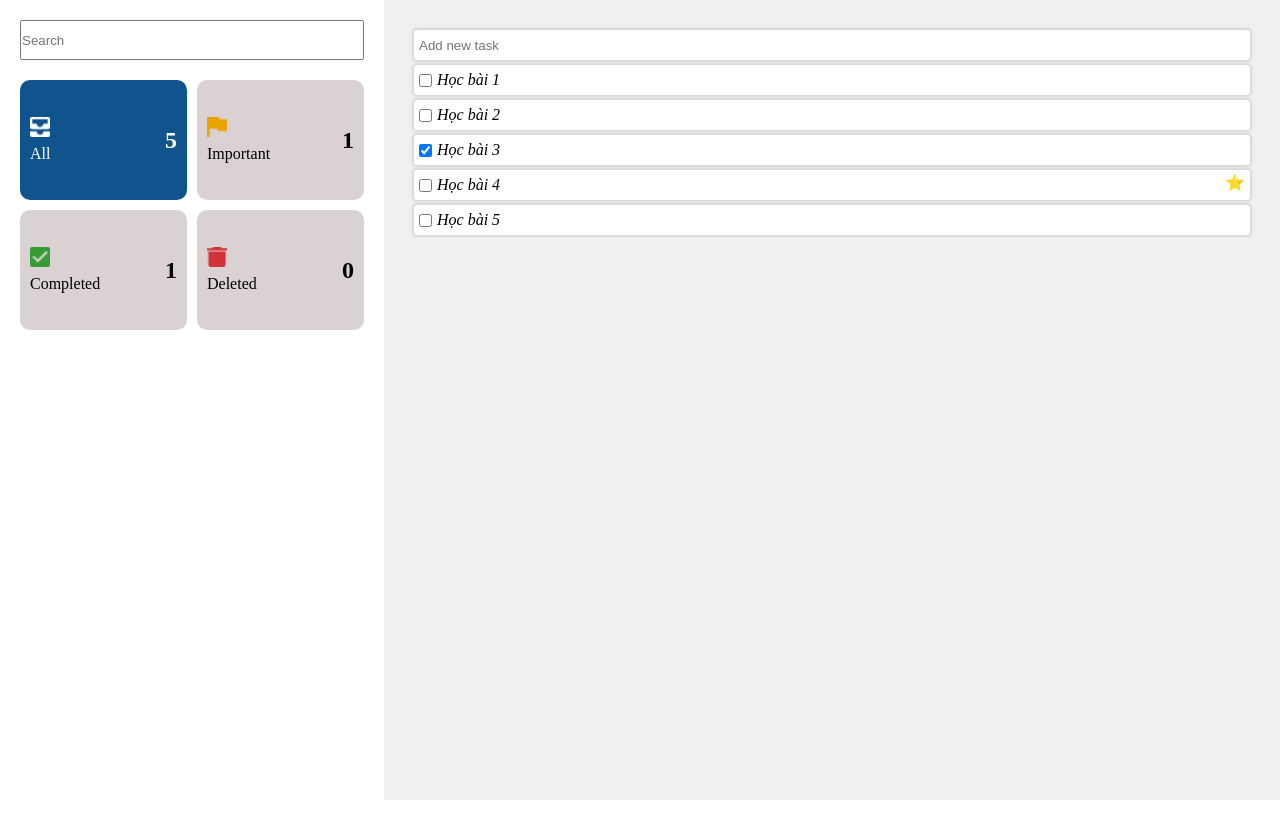
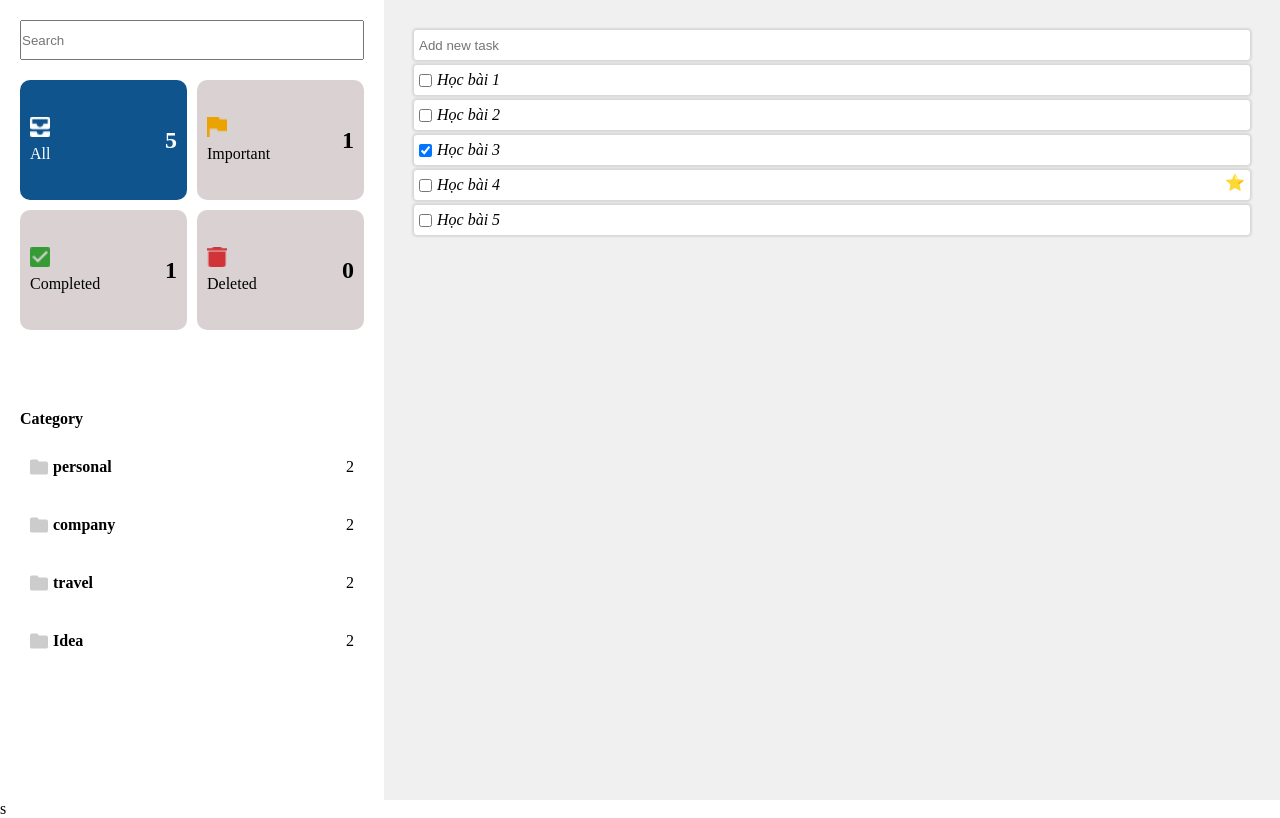
Before and after one commit to anhhuy2110/todo-App, a React (Vite) app: page / in a window 1280 px wide. Built offline with nearby package versions, Linux system fonts and the light colour scheme.

Commit message:
Handle filter for category

```diff
--- a/src/App.css
+++ b/src/App.css
@@ -47,6 +47,6 @@
 
 .left-sidebar {
   width: 30%;
+  height: 100vh;
   padding: 20px;
-
 }
--- a/src/App.jsx
+++ b/src/App.jsx
@@ -2,7 +2,8 @@ import "./App.css";
 import Todoitem from "./components/Todoitem";
 import Sidebar from "./components/Sidebar";
 import FilterPanel from "./components/FilterPanel";
-import { useMemo, useRef, useState } from "react";
+import { useContext, useMemo, useRef, useState } from "react";
+import { AppContext } from "./context/AppProvider";
 
 function App() {
   const [todoList, setTodoList] = useState([
@@ -12,6 +13,7 @@ function App() {
       isImportant: false,
       isCompleted: false,
       isDeleted: false,
+      category: "personal",
     },
     {
       id: 2,
@@ -19,6 +21,7 @@ function App() {
       isImportant: false,
       isCompleted: false,
       isDeleted: false,
+      category: "personal",
     },
     {
       id: 3,
@@ -26,6 +29,7 @@ function App() {
       isImportant: false,
       isCompleted: true,
       isDeleted: false,
+      category: "personal",
     },
     {
       id: 4,
@@ -33,6 +37,7 @@ function App() {
       isImportant: true,
       isCompleted: false,
       isDeleted: false,
+      category: "company",
     },
     {
       id: 5,
@@ -40,6 +45,7 @@ function App() {
       isImportant: false,
       isCompleted: false,
       isDeleted: false,
+      category: "personal",
     },
   ]);
 
@@ -51,9 +57,13 @@ function App() {
 
   const [searchText, setSearchText] = useState('');
 
+  const { selectCategoryId } = useContext(AppContext);
+
   const inputRef = useRef();
 
   // console.log({inputRef});
+
+  console.log(selectCategoryId);
 
   const activeTodoItem = todoList.find((todo) => todo.id === activeTodoItemId);
 
@@ -82,8 +92,15 @@ function App() {
 
   const FilterTodos = useMemo(() => {
     return todoList.filter((todo) => {
-      if(!todo.name.includes(searchText))
+
+      if(!todo.name.includes(searchText)){
         return false;
+      }
+
+      if( selectCategoryId && todo.category !== selectCategoryId) {
+        return false;
+      }
+
       switch (selectedFilterId) {
         case "all":
           return true;
@@ -96,8 +113,10 @@ function App() {
         default:
           return true;
       }
+
     });
-  }, [todoList, selectedFilterId, searchText]).map((todo) => {
+
+  }, [todoList, selectedFilterId, searchText, selectCategoryId]).map((todo) => {
     return (
       <Todoitem
         id={todo.id}
@@ -105,6 +124,7 @@ function App() {
         key={todo.id}
         isImportant={todo.isImportant}
         isCompleted={todo.isCompleted}
+        category={todo.category}
         handleCheckbox={handleCheckbox}
         handleShowSidebar={handleShowSidebar}
       />
--- /dev/null
+++ b/src/components/CategoryList.css
@@ -0,0 +1,40 @@
+*{
+    box-sizing: border-box;
+}
+
+.category-list {
+    margin-top: 300px;
+}
+
+.category-list .category-title {
+    font-weight: 600;
+    color: aliceblues;
+}
+
+.category-item {
+    display: flex;
+    justify-content: space-between;
+    margin-top: 20px;
+    padding: 10px;
+}
+
+.category-item .name-item {
+    display: flex;
+    justify-items: center;
+    align-content: center;
+
+}
+
+.category-item img {
+    position: relative;
+    margin-right: 5px;
+}
+
+.category-item  .name-item  p{
+    font-weight: 600;
+}
+
+.category-list .selected {
+    background-color: #0F548C;
+    color: white;
+}
--- /dev/null
+++ b/src/components/CategoryList.jsx
@@ -0,0 +1,38 @@
+import React, { useContext } from 'react'
+import './CategoryList.css';
+import { CATEGORY_ITEMS } from './constants';
+import { AppContext } from '../context/AppProvider';
+
+const CategoryList = () => {
+
+  const {selectCategoryId, setSelectCategoryId} =  useContext(AppContext);
+
+  return (
+    <div className='category-list'>
+      <p className='category-title'>Category</p>
+      {CATEGORY_ITEMS.map((category) => {
+        return (
+          <div
+            className={`category-item
+             ${
+                category.id === selectCategoryId ? "selected" : ""
+              }
+            `}
+            key={category.id}
+            onClick={() => {
+              setSelectCategoryId(category.id);
+            }}
+          >
+            <div className="name-item">
+                <img src="./public/folder.svg" alt="folder" />
+                <p>{category.label}</p>
+            </div>
+            <div className="category-item--count">2</div>
+          </div>
+        )
+      })}
+    </div>
+  )
+}
+
+export default CategoryList;
--- a/src/components/FilterPanel.css
+++ b/src/components/FilterPanel.css
@@ -3,7 +3,8 @@
 }
 
 .filter-panel {
-  display: grid;
+  display: flex;
+  flex-direction: column;
 }
 
 .filter-panel input {
--- a/src/components/FilterPanel.jsx
+++ b/src/components/FilterPanel.jsx
@@ -1,32 +1,9 @@
 import { useMemo } from "react";
 import "./FilterPanel.css";
+import CategoryList from "./CategoryList";
+import FilterPanelList from "./FilterPanelList";
 // import PropTypes from 'prop-types';
 
-const FILTER_ITEMS = [
-  {
-    id: "all",
-    label: "All",
-    iconPath: "./public/inbox.png",
-  },
-
-  {
-    id: "important",
-    label: "Important",
-    iconPath: "/public/flag.png",
-  },
-
-  {
-    id: "completed",
-    label: "Completed",
-    iconPath: "./public/check.png",
-  },
-
-  {
-    id: "deleted",
-    label: "Deleted",
-    iconPath: "./public/delete.png",
-  },
-];
 
 const FilterPanel = ({ selectedFilterId, setSelectedFilterId, todoList, searchText, setSearchText}) => {
   // const [selectedFilterId, setSelectedFilterId] = useState("all");
@@ -46,7 +23,7 @@ const FilterPanel = ({ selectedFilterId, setSelectedFilterId, todoList, searchTe
     );
   }, [todoList]);
 
-  console.log(countByFilterType);
+  // console.log(countByFilterType);
 
   return (
     <div className="filter-panel">
@@ -59,35 +36,17 @@ const FilterPanel = ({ selectedFilterId, setSelectedFilterId, todoList, searchTe
           }}
           />
       </div>
-      <div className="filter-items">
-        {FILTER_ITEMS.map((filterItem) => {
-          return (
-            <div
-              key={filterItem.id}
-              className={`item
-              ${filterItem.id === selectedFilterId ? "selected" : ""}
-              `}
-              onClick={() => setSelectedFilterId(filterItem.id)}
-            >
-              <div className="item-name">
-                <div className="img">
-                  <img src={filterItem.iconPath} alt="All" />
-                </div>
-                <p>{filterItem.label}</p>
-              </div>
-              <strong>{countByFilterType[filterItem.id]}</strong>
-            </div>
-          );
-        })}
-      </div>
+
+      <FilterPanelList
+        selectedFilterId = {selectedFilterId}
+        setSelectedFilterId = {setSelectedFilterId}
+        countByFilterType = {countByFilterType}
+      />
+
+      <CategoryList />
+
     </div>
   );
 };
 
-// FilterPanel.prototype = {
-//   selectedFilterId: PropTypes.string,
-//   setSelectedFilterId: PropTypes.func,
-//   todoList: PropTypes.array,
-// }
-
 export default FilterPanel;
--- /dev/null
+++ b/src/components/FilterPanelList.jsx
@@ -0,0 +1,60 @@
+import React from "react";
+
+const FilterPanelList = ({
+  selectedFilterId,
+  setSelectedFilterId,
+  countByFilterType,
+}) => {
+  const FILTER_ITEMS = [
+    {
+      id: "all",
+      label: "All",
+      iconPath: "./public/inbox.png",
+    },
+
+    {
+      id: "important",
+      label: "Important",
+      iconPath: "/public/flag.png",
+    },
+
+    {
+      id: "completed",
+      label: "Completed",
+      iconPath: "./public/check.png",
+    },
+
+    {
+      id: "deleted",
+      label: "Deleted",
+      iconPath: "./public/delete.png",
+    },
+  ];
+
+
+  return (
+    <div className="filter-items">
+      {FILTER_ITEMS.map((filterItem) => {
+        return (
+          <div
+            key={filterItem.id}
+            className={`item
+              ${filterItem.id === selectedFilterId ? "selected" : ""}
+              `}
+            onClick={() => setSelectedFilterId(filterItem.id)}
+          >
+            <div className="item-name">
+              <div className="img">
+                <img src={filterItem.iconPath} alt="All" />
+              </div>
+              <p>{filterItem.label}</p>
+            </div>
+            <strong>{countByFilterType[filterItem.id]}</strong>
+          </div>
+        );
+      })}
+    </div>
+  );
+};
+
+export default FilterPanelList;
--- a/src/components/Sidebar.css
+++ b/src/components/Sidebar.css
@@ -6,6 +6,7 @@
   position: absolute;
   z-index: 1;
   width: 300px;
+  height: 100vh;
   right: 0;
   top: 0;
   bottom: 0;
@@ -28,7 +29,7 @@
   border-color: none;
 }
 
-.todoName input{
+.todoName input {
   border: none;
 }
 
@@ -53,7 +54,10 @@
 .groupBtn {
   display: flex;
   justify-content: space-around;
-  margin-top: 75vh;
+  position: absolute;
+  bottom: 20px;
+  left: 0;
+  padding: 25px 15px;
 }
 
 .btn {
@@ -69,4 +73,15 @@
 .cancleBtn {
   background-color: white;
   color: rgb(68, 56, 173);
+  margin-right: 10px;
 }
+
+.sb-form-field {
+  display: grid;
+  grid-template-columns: 40%;
+  padding: 25px 15px;
+}
+
+.sb-form-field select {
+  margin-top: 5px;
+}
--- a/src/components/Sidebar.jsx
+++ b/src/components/Sidebar.jsx
@@ -1,4 +1,5 @@
-import React, { use, useState } from "react";
+import React, {useState } from "react";
+import { CATEGORY_ITEMS } from "./constants";
 import "./Sidebar.css";
 
 const Sidebar = (propps) => {
@@ -11,9 +12,11 @@ const Sidebar = (propps) => {
 
   const [isCompleted, setIsCompleted] = useState(data.isCompleted);
 
+  const [category, setCategory] = useState(data.category);
+
 
   const handleSave = () => {
-    const newTodo = {...data, name, isImportant, isCompleted}
+    const newTodo = {...data, name, isImportant, isCompleted, category}
     propps.handTodoItemChange(newTodo);
     propps.setShowSidebar(false);
   }
@@ -59,6 +62,21 @@ const Sidebar = (propps) => {
           />
         </div>
       </form>
+      <div className="sb-form-field">
+        <label htmlFor="sb-category">Category</label>
+        <select
+          id="sb-category"
+          value={category}
+          onChange={(e) => {
+            setCategory(e.target.value);
+        }}>
+          {CATEGORY_ITEMS.map((category) => {
+            return (
+              <option value={category.id} key={category.id}>{category.label}</option>
+            )
+          })}
+        </select>
+      </div>
       <div className="groupBtn">
         <div className="btn cancleBtn" onClick={handleCancle}>Cancle</div>
         <div className="btn" onClick={handleSave}>Save</div>
--- /dev/null
+++ b/src/components/constants.js
@@ -0,0 +1,21 @@
+export const CATEGORY_ITEMS = [
+  {
+    id: "personal",
+    label: "personal",
+  },
+
+  {
+    id: "company",
+    label: "company",
+  },
+
+  {
+    id: "travel",
+    label: "travel",
+  },
+
+  {
+    id: "Idea",
+    label: "Idea",
+  },
+];
--- /dev/null
+++ b/src/context/AppProvider.jsx
@@ -0,0 +1,17 @@
+import React, { useState } from "react";
+import { createContext } from "react";
+
+export const AppContext = createContext();
+
+const AppProvider = ({ children }) => {
+
+  const [selectCategoryId, setSelectCategoryId] = useState();
+
+  return (
+    <AppContext.Provider value={{ selectCategoryId, setSelectCategoryId }}>
+      {children}
+    </AppContext.Provider>
+  );
+};
+
+export default AppProvider;
--- a/src/main.jsx
+++ b/src/main.jsx
@@ -2,9 +2,12 @@ import { StrictMode } from "react";
 import { createRoot } from "react-dom/client";
 import "./index.css";
 import App from "./App.jsx";
+import AppProvider from "./context/AppProvider.jsx";
 
 createRoot(document.getElementById("root")).render(
-  // <StrictMode>
-    <App />
-  // </StrictMode>
+  <StrictMode>
+    <AppProvider>
+      <App />
+    </AppProvider>s
+  </StrictMode>
 );
```
Also changed, not shown: public/folder.svg (added).
